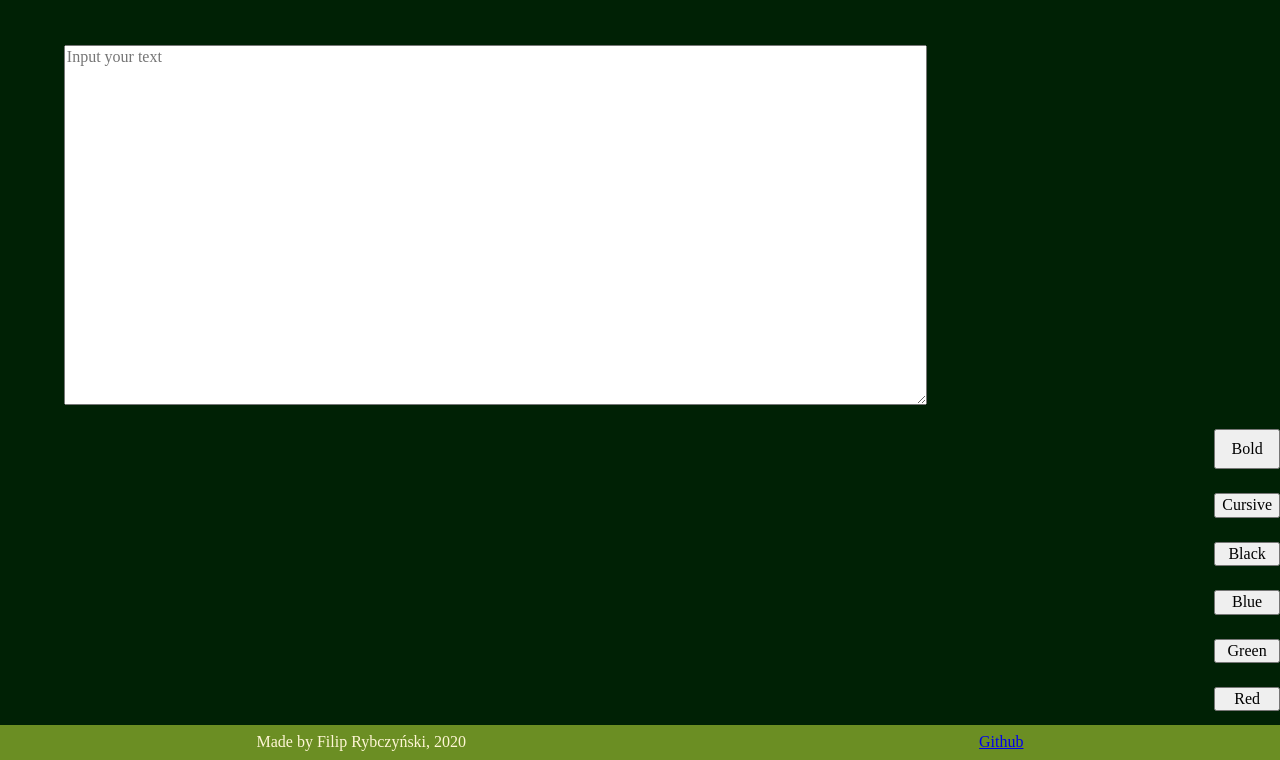
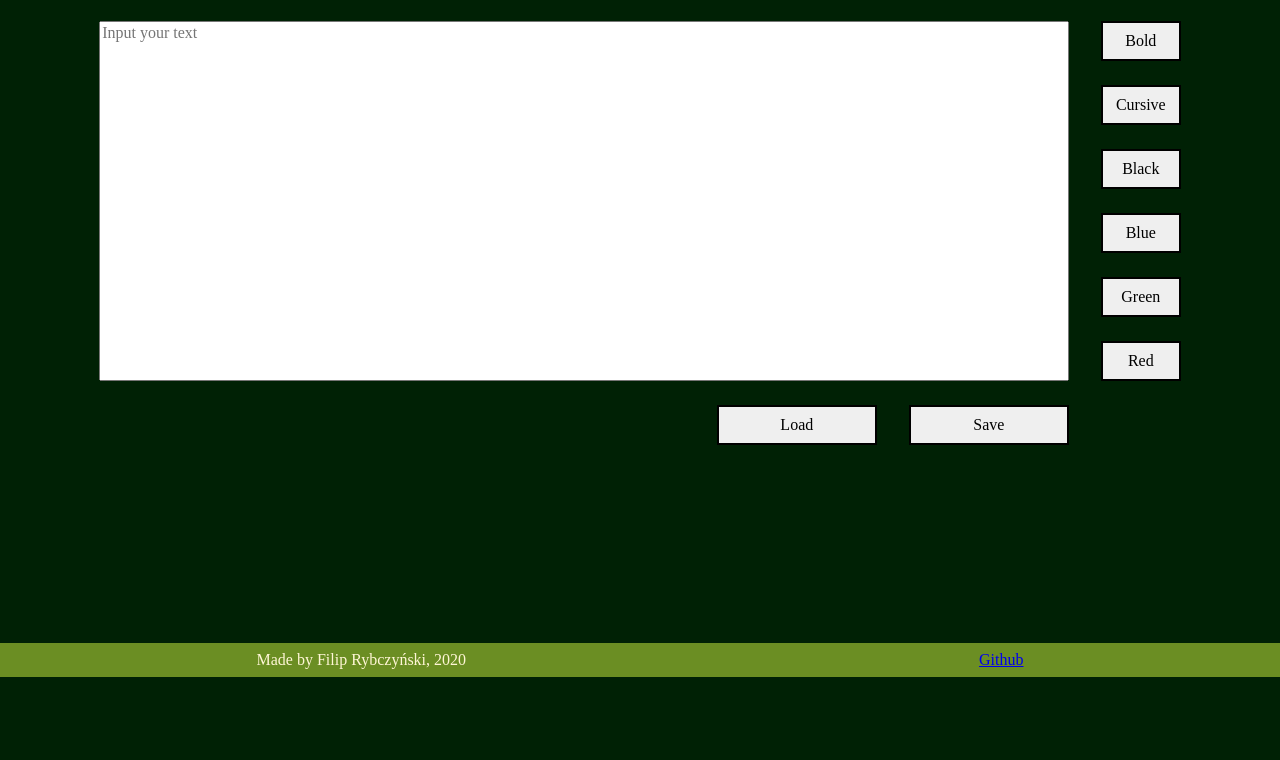
Before and after one commit to filip-rybczynski/text-editor, a website built with webpack: page src/pages/index.html in a window 1280 px wide. Shown: the part 123-883 px from the top of the page. After the commit the page ends 800 px from the top, so only its background shows below. Built offline with nearby package versions, Linux system fonts and the light colour scheme.

Commit message:
Grid layout v2.0

```diff
--- a/src/pages/index.html
+++ b/src/pages/index.html
@@ -13,17 +13,18 @@
       </header>
 
         <textarea class="editor__textarea" placeholder="Input your text"></textarea>
+        <div class="editor__side-buttons">
         <button class="editor__button editor__button--bold">Bold</button>
         <button class="editor__button editor__button--cursive">Cursive</button>
         <button class="editor__button editor__button--black">Black</button>
         <button class="editor__button editor__button--blue">Blue</button>
         <button class="editor__button editor__button--green">Green</button>
         <button class="editor__button editor__button--red">Red</button>
-
-
+      </div>
+<div class="editor__bottom-buttons">
           <button class="editor__button editor__button--load">Load</button>
           <button class="editor__button editor__button--save">Save</button>
-
+        </div>
 
     </main>
 
--- a/src/scss/main.scss
+++ b/src/scss/main.scss
@@ -17,15 +17,15 @@ body {
   // grid-template-rows: [top-margin] 1fr [title] 96px [editor] 360px [buttons] 40px [bottom-margin] 1fr;
   // grid-template-columns: 1fr repeat(9, 64px) 1fr;
   // grid-template-rows: 1fr repeat(9, 40px) 1fr;
-  grid-template-columns: 1fr [editor-start] 352px 3fr 160px 160px [editor-end] 80px 1fr;
-grid-template-rows: 1fr 96px [editor-start] 360px [editor-end] 40px 1fr;
+  grid-template-columns: 1fr [editor-start] 352px minmax(0px, 3fr) 352px [editor-end] 80px 1fr;
+  grid-template-rows: 1fr 96px [editor-start] 360px [editor-end] 40px 1fr;
   column-gap: 32px;
   row-gap: 24px;
 
   &__main-header {
     // grid-area: title / title;
-    grid-column: 2 / 6;
-    grid-row: 2 / 4;
+    grid-column: 2 / span 2;
+    grid-row: 2 / span 1;
 
   }
 
@@ -33,37 +33,67 @@ grid-template-rows: 1fr 96px [editor-start] 360px [editor-end] 40px 1fr;
     //   grid-area: editor / title / editor / save-button;
     // grid-area: 4 / 2 / 10 / 10;
     grid-area: editor;
+    resize: none;
   }
 
-  &__button {
-    &--bold {
-      grid-area: 4 / 10;
-    }
-    &--cursive {
-      grid-area: 5 / 10;
-    }
-    &--black {
-      grid-area: 6 / 10;
-    }
-    &--blue {
-      grid-area: 7 / 10;
-    }
-    &--green {
-      grid-area: 8 / 10;
-    }
-    &--red {
-      grid-area: 9 / 10;
-    }
-    &--load {
-      grid-column: 6 / 8;
-      grid-row: 10;
-    }
+&__side-buttons {
+  grid-column: editor-end / span 1;
+  grid-row: editor;
+  display: flex;
+  flex-flow: column nowrap;
+  justify-content: space-between;
+}
 
-    &--save {
-      grid-column: 8 / 10;
-      grid-row: 10;
-    }
+&__bottom-buttons {
+  grid-column: 4 / editor-end;
+  grid-row: editor-end / span 1;
+  display: flex;
+  justify-content: space-between;
+}
+
+&__button {
+  border: solid 2px black;
+  height: 40px;
+  width: 100%;
+
+  &--load {
+    width: 160px;
   }
+  &--save {
+    width: 160px;
+  }
+
+}
+
+  // &__button {
+  //   &--bold {
+  //     grid-area: 4 / 10;
+  //   }
+  //   &--cursive {
+  //     grid-area: 5 / 10;
+  //   }
+  //   &--black {
+  //     grid-area: 6 / 10;
+  //   }
+  //   &--blue {
+  //     grid-area: 7 / 10;
+  //   }
+  //   &--green {
+  //     grid-area: 8 / 10;
+  //   }
+  //   &--red {
+  //     grid-area: 9 / 10;
+  //   }
+  //   &--load {
+  //     grid-column: 6 / 8;
+  //     grid-row: 10;
+  //   }
+
+  //   &--save {
+  //     grid-column: 8 / 10;
+  //     grid-row: 10;
+  //   }
+  // }
 }
 
 .footer {
```
